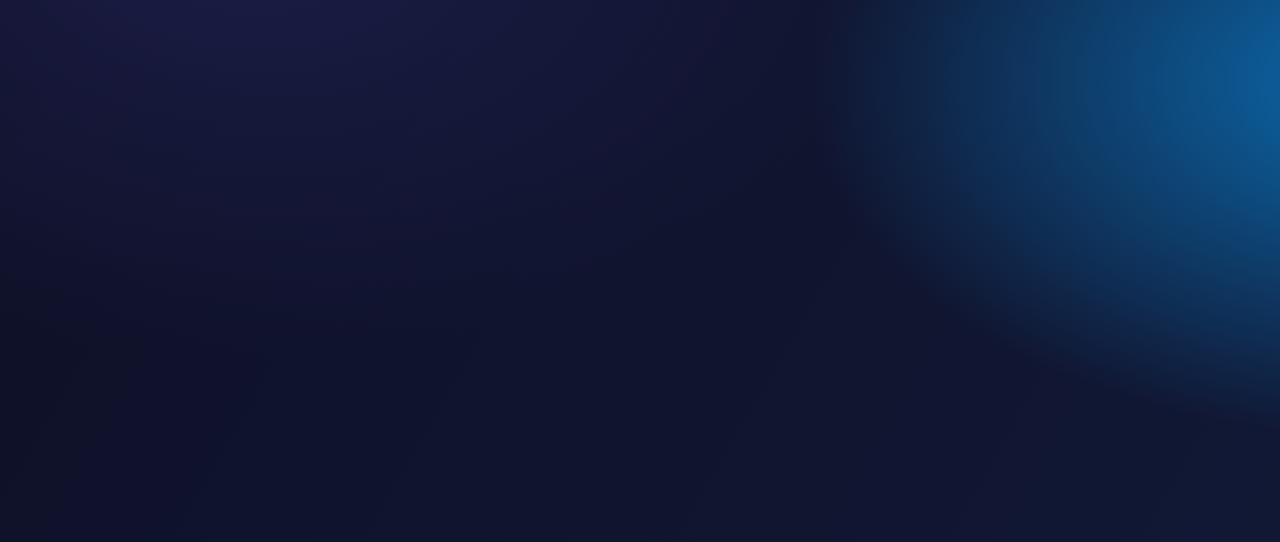
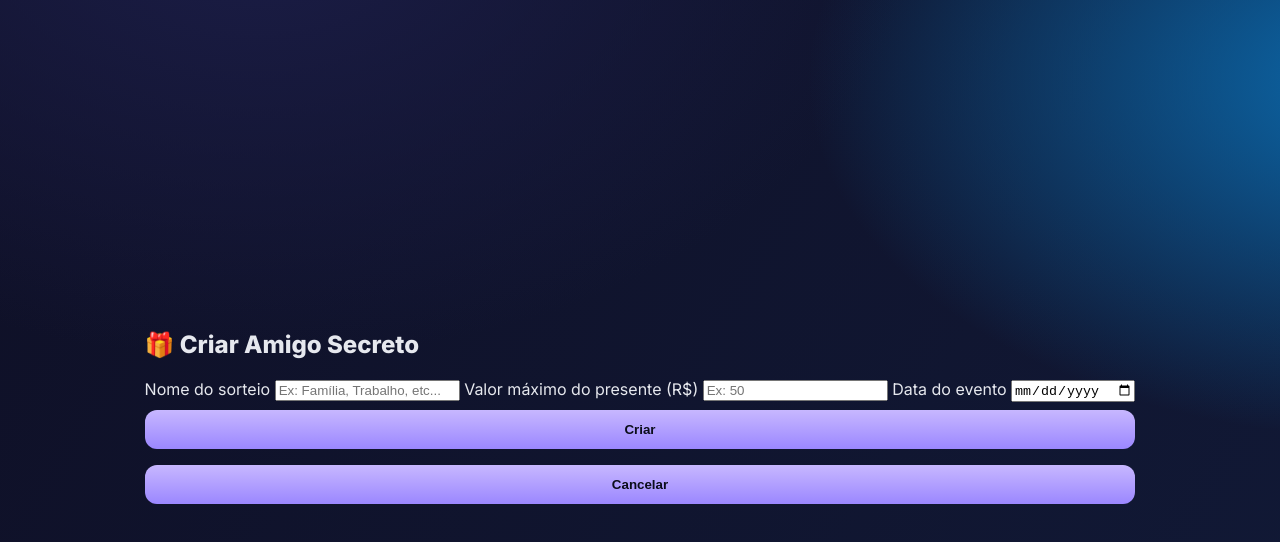
Before and after one commit to GabriG07/amigo-secreto, a plain HTML site: page html/dashboard.html in a window 1280 px wide. Drawn offline with Linux system fonts and the light colour scheme; no server answers.

Commit message:
Add modal for creating Secret Santa event
Added a modal for creating a Secret Santa event with input fields for event name, maximum gift value, and event date.

```diff
--- a/html/dashboard.html
+++ b/html/dashboard.html
@@ -8,6 +8,7 @@
   <link rel="preconnect" href="https://fonts.googleapis.com">
   <link rel="preconnect" href="https://fonts.gstatic.com" crossorigin>
   <link href="https://fonts.googleapis.com/css2?family=Inter:wght@300;400;500;600;800&display=swap" rel="stylesheet">
+  <link rel="icon" href="../assets/favicon.ico">
   <link href="../assets/style-dashboard.css" rel="stylesheet">
 </head>
 
@@ -49,6 +50,28 @@
 
   <div id="mensagemCopiado">Código Copiado!</div>
 
+  <!-- MODAL DE CRIAÇÃO -->
+  <div id="modalCriar" class="modal">
+    <div class="modal-content">
+      <h2>🎁 Criar Amigo Secreto</h2>
+
+      <label>Nome do sorteio</label>
+      <input id="nomeSorteioInput" type="text" placeholder="Ex: Família, Trabalho, etc...">
+
+      <label>Valor máximo do presente (R$)</label>
+      <input id="valorSorteioInput" type="number" placeholder="Ex: 50">
+
+      <label>Data do evento</label>
+      <input id="dataSorteioInput" type="date">
+
+      <div class="modal-botoes">
+        <button id="confirmarCriar">Criar</button>
+        <button id="cancelarCriar" class="cancelar">Cancelar</button>
+      </div>
+    </div>
+  </div>
+
+
   <script type="module" src="../js/dashboard.js"></script>
 </body>
 </html>
```
